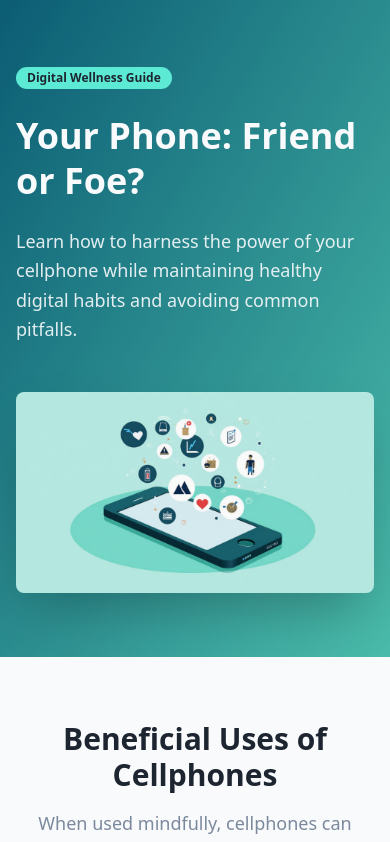
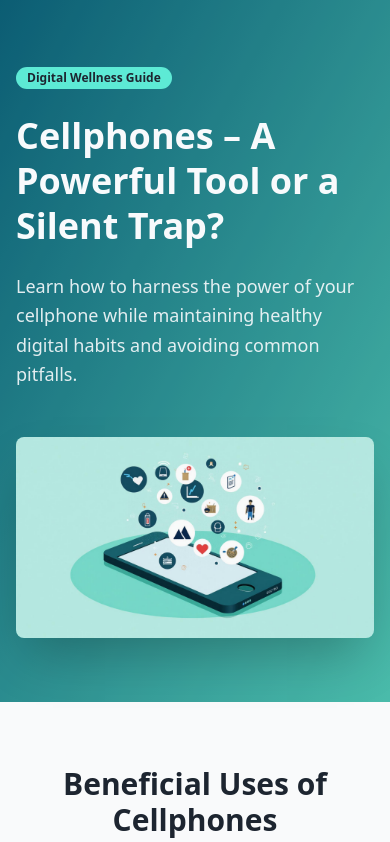
Before and after one commit to ANJALI14-code/Anjali14-code.github.io, a React (Vite) app: page / in a window 390 px wide. Shown: the top 842 px of the page. Built offline with nearby package versions, Linux system fonts and the light colour scheme.

Commit message:
Update title to hook
Change title to "Cellphones – A Powerful Tool or a Silent Trap?" to be more engaging.

```diff
--- a/src/components/CellphoneGuide.tsx
+++ b/src/components/CellphoneGuide.tsx
@@ -107,7 +107,7 @@ const CellphoneGuide = () => {
             <div className="space-y-6">
               <Badge className="bg-accent text-accent-foreground">Digital Wellness Guide</Badge>
               <h1 className="text-4xl md:text-6xl font-bold leading-tight">
-                Your Phone: Friend or Foe?
+                Cellphones – A Powerful Tool or a Silent Trap?
               </h1>
               <p className="text-lg md:text-xl opacity-90 leading-relaxed">
                 Learn how to harness the power of your cellphone while maintaining healthy digital habits and avoiding common pitfalls.
```
